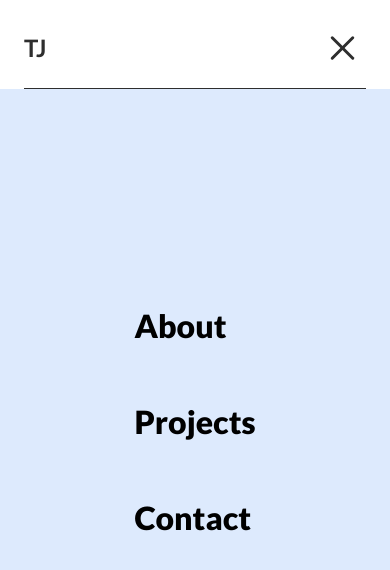
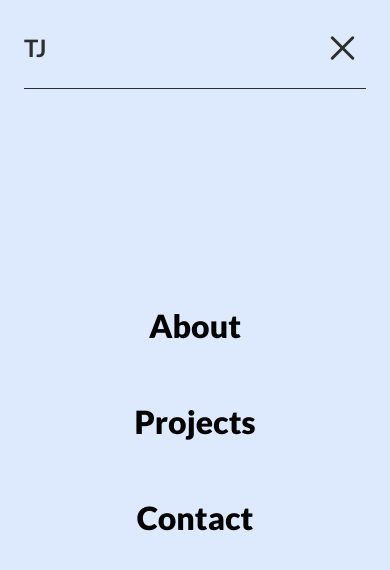
Before and after one commit to terrencejihoonjung/portfolio, a React (Vite) app: page / in a window 390 px wide. Both pictures are taken after a click on the button 342 px from the left and 48 px from the top of the page. Shown: the top 570 px of the page. Built offline with nearby package versions, Linux system fonts and the light colour scheme.

Commit message:
smooth scrolling and scroll to's

```diff
--- a/src/App.tsx
+++ b/src/App.tsx
@@ -9,23 +9,28 @@ import Lenis from "@studio-freight/lenis";
 import Home from "./pages/Home/Home.tsx";
 import RootLayout from "./components/RootLayout.tsx";
 
+const lenis = new Lenis();
+
 const router = createBrowserRouter(
   createRoutesFromElements(
-    <Route element={<RootLayout />}>
-      <Route index element={<Home />} />
+    <Route element={<RootLayout scrollToTarget={scrollToTarget} />}>
+      <Route index element={<Home scrollToTarget={scrollToTarget} />} />
     </Route>
   )
 );
 
+function raf(time: number) {
+  lenis.raf(time);
+  requestAnimationFrame(raf);
+}
+
+function scrollToTarget(target: HTMLElement) {
+  lenis.scrollTo(target);
+}
+
 function App() {
   useEffect(() => {
-    const lenis = new Lenis();
-
-    function raf(time: number) {
-      lenis.raf(time);
-      requestAnimationFrame(raf);
-    }
-
+    window.scrollTo({ top: 0, behavior: "smooth" });
     requestAnimationFrame(raf);
   }, []);
 
--- a/src/components/NavBar.tsx
+++ b/src/components/NavBar.tsx
@@ -6,6 +6,7 @@ import { Twirl as Hamburger } from "hamburger-react";
 type NavBarProps = {
   isOpen: boolean;
   setIsOpen: React.Dispatch<React.SetStateAction<boolean>>;
+  scrollToTarget: (target: HTMLElement) => void;
 };
 
 const navElements = {
@@ -30,14 +31,36 @@ const navElement = {
   visible: { opacity: 1 },
 };
 
-function NavBar({ isOpen, setIsOpen }: NavBarProps) {
+function NavBar({ isOpen, setIsOpen, scrollToTarget }: NavBarProps) {
   const ref = useRef(null);
   const isInView = useInView(ref, { once: true });
+
+  function handleScroll(e: React.MouseEvent<HTMLButtonElement>) {
+    let ref;
+
+    if (e.currentTarget.textContent === "About") {
+      ref = document.getElementById("about") as HTMLElement;
+      if (ref) scrollToTarget(ref);
+    } else if (e.currentTarget.textContent === "Projects") {
+      ref = document.getElementById("projects") as HTMLElement;
+      if (ref) scrollToTarget(ref);
+    } else if (e.currentTarget.textContent === "Contact") {
+      ref = document.getElementById("contact") as HTMLElement;
+      if (ref) scrollToTarget(ref);
+    } else if (e.currentTarget.textContent === "TJ") {
+      setIsOpen(false);
+      window.scrollTo({ top: 0, behavior: "smooth" });
+    }
+  }
 
   return (
     <header
       ref={ref}
-      className="fixed w-full px-6 pt-6 tablet:px-8 desktop:px-8 bg-background z-20"
+      className={
+        isOpen
+          ? "bg-secondary fixed w-full px-6 pt-6 tablet:px-8 desktop:px-8 z-20"
+          : "bg-background fixed w-full px-6 pt-6 tablet:px-8 desktop:px-8 z-20"
+      }
     >
       <nav className="flex flex-col space-y-4">
         <MotionConfig
@@ -52,26 +75,39 @@ function NavBar({ isOpen, setIsOpen }: NavBarProps) {
             animate={isInView ? "visible" : {}}
             className="flex justify-between font-lato text-text font-bold "
           >
-            <motion.button className="text-lg" variants={navElement}>
+            <motion.button
+              onClick={handleScroll}
+              className="text-lg"
+              variants={navElement}
+            >
               TJ
             </motion.button>
             <span className="mobile:hidden tablet:flex desktop:flex tablet:items-center tablet:space-x-8 desktop:items-center desktop:space-x-16">
-              <motion.button variants={navElement}>About</motion.button>
-              <motion.button variants={navElement}>Projects</motion.button>
-              <motion.button variants={navElement}>Contact</motion.button>
+              <motion.button onClick={handleScroll} variants={navElement}>
+                About
+              </motion.button>
+              <motion.button onClick={handleScroll} variants={navElement}>
+                Projects
+              </motion.button>
+              <motion.button onClick={handleScroll} variants={navElement}>
+                Contact
+              </motion.button>
               <motion.button variants={navElement}>
                 <img src={Moon} alt="Dark Mode Icon" className="h-5 w-5" />
               </motion.button>
             </span>
 
-            <div className="tablet:hidden desktop:hidden">
+            <motion.div
+              variants={navElement}
+              className="tablet:hidden desktop:hidden"
+            >
               <Hamburger
                 rounded
                 toggled={isOpen}
                 toggle={setIsOpen}
                 label="Show Menu"
               />
-            </div>
+            </motion.div>
           </motion.div>
 
           <motion.hr
--- a/src/components/RootLayout.tsx
+++ b/src/components/RootLayout.tsx
@@ -4,15 +4,19 @@ import Menu from "./ui/Menu.tsx";
 import NavBar from "./NavBar.tsx";
 
 type RootLayoutProps = {
-  handleScroll: (section: string) => void;
+  scrollToTarget: (target: HTMLElement) => void;
 };
 
-function RootLayout() {
+function RootLayout({ scrollToTarget }: RootLayoutProps) {
   const [isOpen, setIsOpen] = useState(false);
 
   return (
     <>
-      <NavBar isOpen={isOpen} setIsOpen={setIsOpen} />
+      <NavBar
+        isOpen={isOpen}
+        setIsOpen={setIsOpen}
+        scrollToTarget={scrollToTarget}
+      />
       {isOpen ? <Menu isOpen={isOpen} setIsOpen={setIsOpen} /> : <Outlet />}
     </>
   );
--- a/src/components/ui/Menu.tsx
+++ b/src/components/ui/Menu.tsx
@@ -7,26 +7,26 @@ function Menu({ isOpen, setIsOpen }: MenuProps) {
   return (
     <>
       <div className="absolute inset-0 bg-secondary flex flex-col justify-center items-center z-10 h-screen w-screen">
-        <ul className="space-y-12">
-          <li
+        <div className="flex flex-col space-y-12">
+          <button
             onClick={() => setIsOpen(!isOpen)}
             className="font-lato font-black text-xl"
           >
             About
-          </li>
-          <li
+          </button>
+          <button
             onClick={() => setIsOpen(!isOpen)}
             className="font-lato font-black text-xl"
           >
             Projects
-          </li>
-          <li
+          </button>
+          <button
             onClick={() => setIsOpen(!isOpen)}
             className="font-lato font-black text-xl"
           >
             Contact
-          </li>
-        </ul>
+          </button>
+        </div>
       </div>
     </>
   );
--- a/src/pages/About/About.tsx
+++ b/src/pages/About/About.tsx
@@ -1,7 +1,10 @@
-import { forwardRef } from "react";
 import TechIcon from "../../components/ui/TechnologyIcon.tsx";
 
-function About() {
+type AboutProps = {
+  scrollToTarget: (target: HTMLElement) => void;
+};
+
+function About({ scrollToTarget }: AboutProps) {
   const technologies: string[] = [
     "Java",
     "HTML",
@@ -27,9 +30,18 @@ function About() {
   ];
 
   const learning: string[] = ["Vitest", "LeetCode", "CodeWars"];
+
+  function handleScroll() {
+    const ref = document.getElementById("projects") as HTMLElement | null;
+    if (ref) scrollToTarget(ref);
+  }
+
   return (
     <>
-      <div className="relative min-h-screen flex flex-col justify-around items-center">
+      <div
+        id="about"
+        className="relative min-h-screen flex flex-col justify-around items-center"
+      >
         <div className="flex flex-col w-6/7 tablet:w-5/6 desktop:w-3/4">
           <span className="flex items-center px-8">
             <h1 className="font-lato text-xl tablet:text-2xl desktop:text-3xl font-bold">
--- a/src/pages/Cover/Cover.tsx
+++ b/src/pages/Cover/Cover.tsx
@@ -2,6 +2,10 @@ import { useRef, forwardRef } from "react";
 import { motion, useInView, MotionConfig } from "framer-motion";
 import Turtle from "../../assets/turtle.svg";
 import DownArrow from "../../assets/downArrow.svg";
+
+type CoverProps = {
+  scrollToTarget: (target: HTMLElement) => void;
+};
 
 const cover = {
   hidden: { opacity: 0 },
@@ -18,9 +22,14 @@ const text = {
   show: { opacity: 1, y: 0 },
 };
 
-function Cover() {
+function Cover({ scrollToTarget }: CoverProps) {
   const ref = useRef<HTMLDivElement>(null);
   const isInView = useInView(ref, { once: true });
+
+  function handleScroll() {
+    const ref = document.getElementById("about") as HTMLElement | null;
+    if (ref) scrollToTarget(ref);
+  }
 
   return (
     <motion.div
@@ -64,6 +73,7 @@ function Cover() {
       </MotionConfig>
 
       <motion.button
+        onClick={handleScroll}
         variants={text}
         whileHover={{ scale: 1.05, transition: { duration: 0.125 } }}
         whileTap={{ scale: 0.95, transition: { duration: 0.125 } }}
--- a/src/pages/Home/Home.tsx
+++ b/src/pages/Home/Home.tsx
@@ -2,11 +2,15 @@ import Cover from "../Cover/Cover.tsx";
 import About from "../About/About.tsx";
 import Project from "../Project/Project.tsx";
 
-function Home() {
+type HomeProps = {
+  scrollToTarget: (target: HTMLElement) => void;
+};
+
+function Home({ scrollToTarget }: HomeProps) {
   return (
     <main className="absolute inset-0 z-0 flex flex-col">
-      <Cover />
-      <About />
+      <Cover scrollToTarget={scrollToTarget} />
+      <About scrollToTarget={scrollToTarget} />
       <Project />
     </main>
   );
--- a/src/pages/Project/Project.tsx
+++ b/src/pages/Project/Project.tsx
@@ -3,7 +3,10 @@ import { forwardRef } from "react";
 function Project() {
   return (
     <>
-      <div className="relative min-h-screen flex flex-col justify-around items-center">
+      <div
+        id="projects"
+        className="relative min-h-screen flex flex-col justify-around items-center"
+      >
         hi
       </div>
     </>
```
